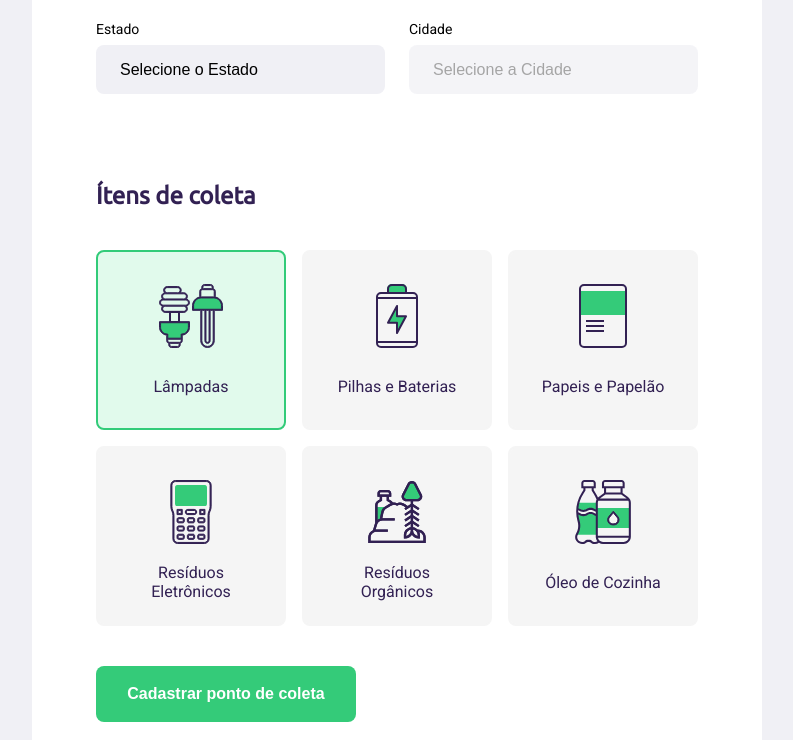
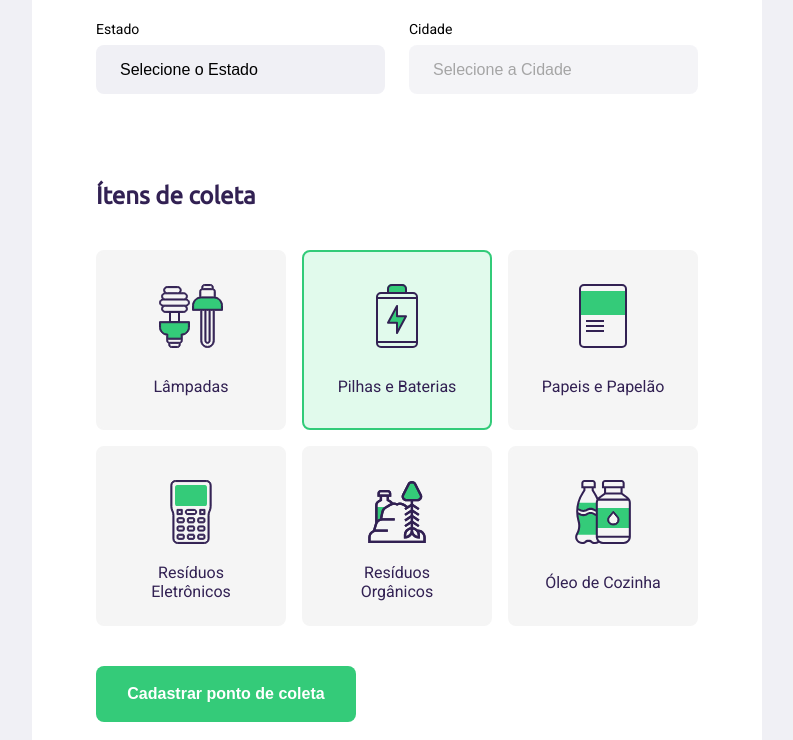
Before and after one commit to kleber86/rocketseat-nlw-01, a plain HTML site: page create-point.html in a window 1280 px wide. Both pictures are taken after a click on the item "Pilhas e Baterias". Shown: the part 585-1325 px from the top of the page, without its empty margins (243-1036 px from the left). Drawn offline with Linux system fonts and the light colour scheme; no server answers.

Commit message:
finalizando o formulario page create point

```diff
--- a/create-point.html
+++ b/create-point.html
@@ -72,7 +72,7 @@
 
       <div class="items-grid">
 
-        <li data-id="1" class="selected">
+        <li data-id="1">
           <img src="./assets/lampadas.svg" alt="Lâmpadas">
           <span>Lâmpadas</span>
         </li>
@@ -103,6 +103,8 @@
         </li>
 
       </div>
+
+      <input type="hidden" name="items">
     </fieldset>
 
     <button type="submit">Cadastrar ponto de coleta</button>
--- a/scripts/create-point.js
+++ b/scripts/create-point.js
@@ -44,3 +44,32 @@
 document
   .querySelector('select[name=uf]')
   .addEventListener('change', getCities)
+
+// Itens de Coleta
+const itemsToCollect = document.querySelectorAll('.items-grid li')
+
+for(const item of itemsToCollect){
+  item.addEventListener('click', handleSelectedItem)
+}
+
+const collectedItems = document.querySelector('input[name=items]')
+let selectedItems = []
+
+function handleSelectedItem(event){
+  const itemLi = event.target
+  itemLi.classList.toggle('selected')
+
+  const itemId = itemLi.dataset.id
+
+  const alreadySelected = selectedItems.findIndex( item => item == itemId )
+
+ if( alreadySelected != -1 ){
+  const filteredItems = selectedItems.filter( item => item != itemId )
+
+  selectedItems = filteredItems
+  }else{
+    selectedItems.push(itemId)
+  }
+
+  collectedItems.value = selectedItems
+}
--- a/styles/create-point.css
+++ b/styles/create-point.css
@@ -130,3 +130,8 @@
   background: #e1faec;
   border: 2px solid #32cb79;
 }
+
+.items-grid li img,
+.items-grid li span{
+  pointer-events: none;
+}
```
